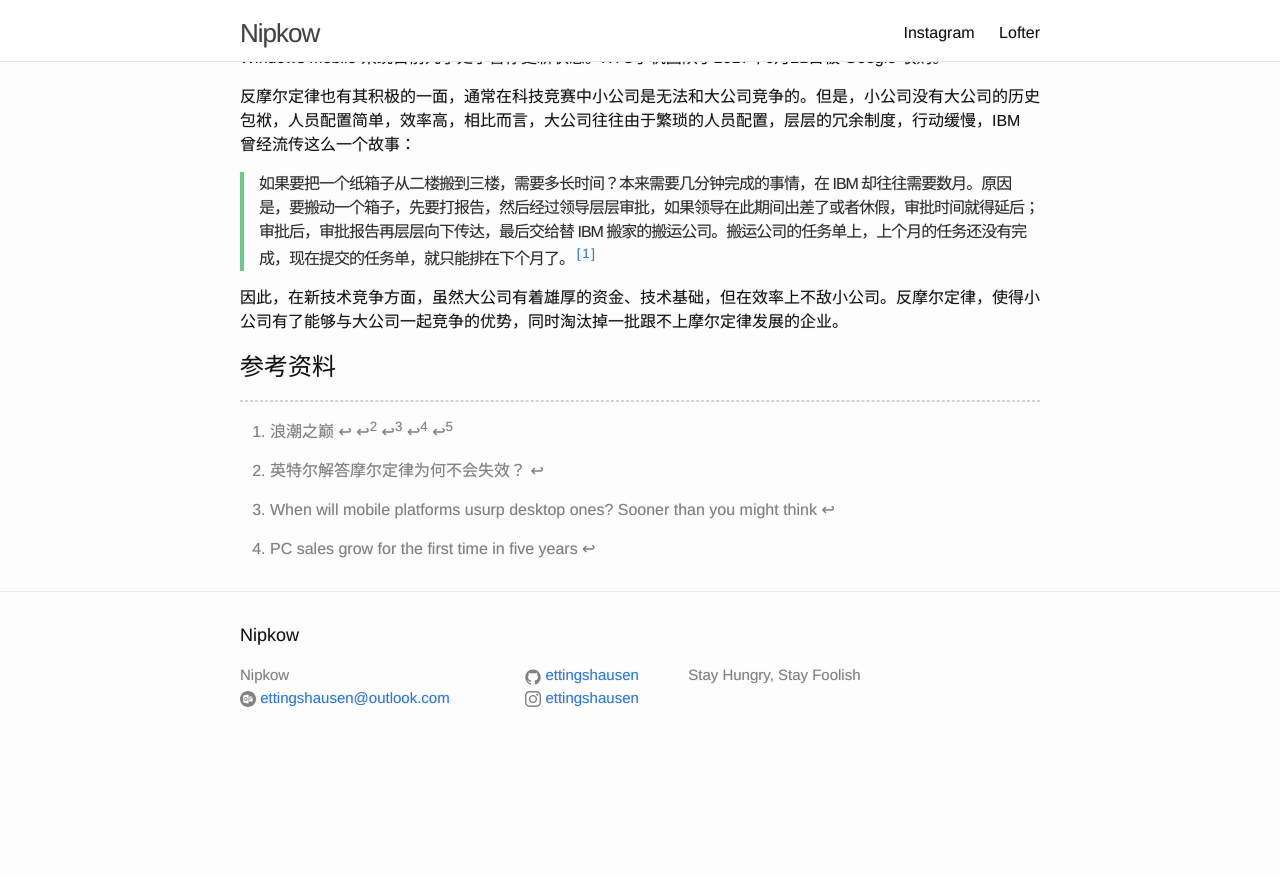
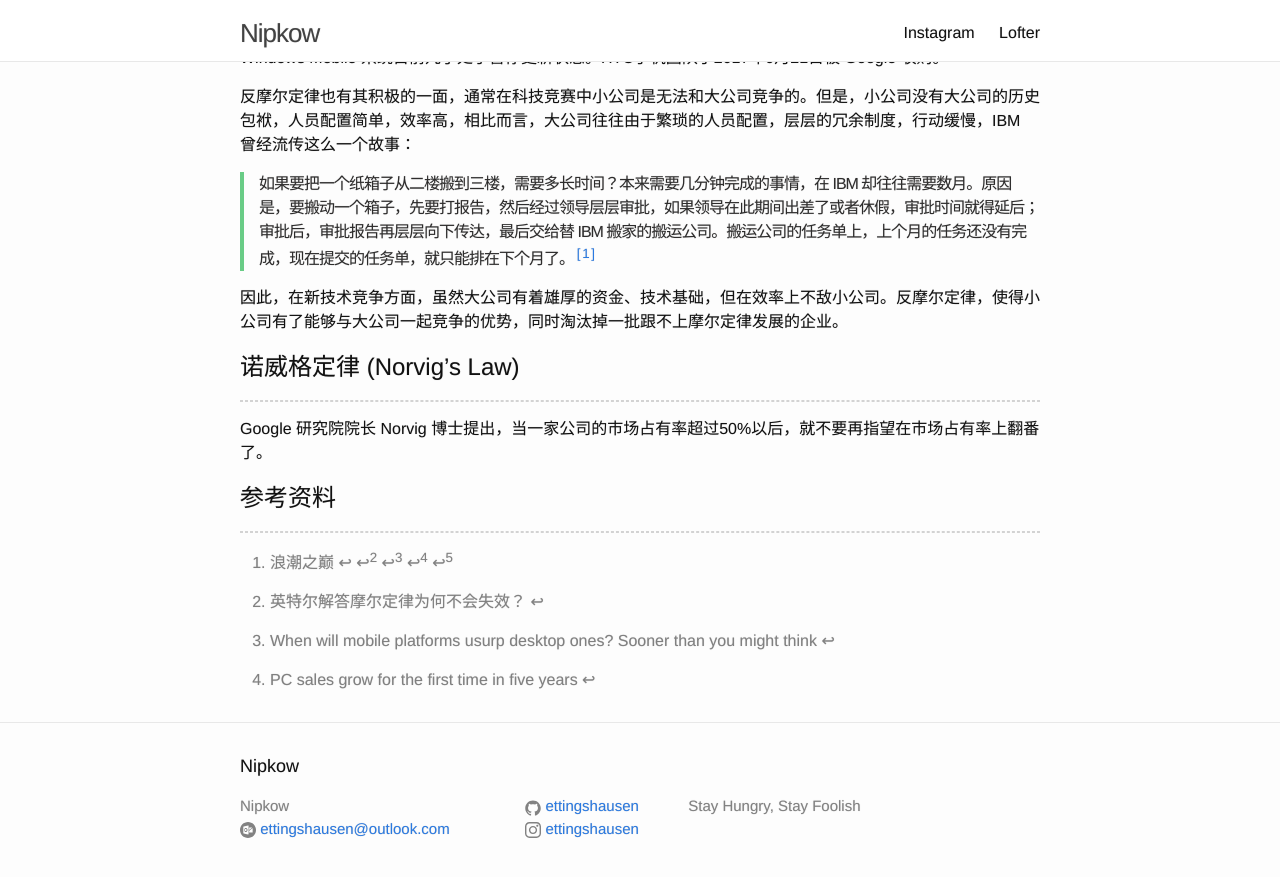
Before and after one commit to ettingshausen/ettingshausen.github.io, a Jekyll site: the page built from _posts/2017-12-03-it-laws.md, in a window 1280 px wide and 900 px high, scrolled down 3025 px. Shown: the top 877 px of the window. Built offline with Jekyll 4.4.1, drawn with Linux system fonts in a browser that asks for light colours; emoji names are drawn with the system emoji font; Markdown is read by kramdown in place of the engine named in the settings; comment, search, counter and statistics services are not loaded; before the commit the page ends 3794 px from its top, so only the background shows below that.

Commit message:
add Norvig's law

```diff
--- a/_posts/2017-12-03-it-laws.md
+++ b/_posts/2017-12-03-it-laws.md
@@ -71,6 +71,12 @@ author: ettingshausen
 
 因此，在新技术竞争方面，虽然大公司有着雄厚的资金、技术基础，但在效率上不敌小公司。反摩尔定律，使得小公司有了能够与大公司一起竞争的优势，同时淘汰掉一批跟不上摩尔定律发展的企业。
 
+
+# 诺威格定律 (Norvig's Law)
+----
+
+Google 研究院院长 Norvig 博士提出，当一家公司的市场占有率超过50%以后，就不要再指望在市场占有率上翻番了。
+
 # 参考资料
 ---
 [^book]: [浪潮之巅](https://book.douban.com/subject/6709783/)
```
Also changed, not shown: other parts of _posts/2017-12-03-it-laws.md (+1 -1 lines).
